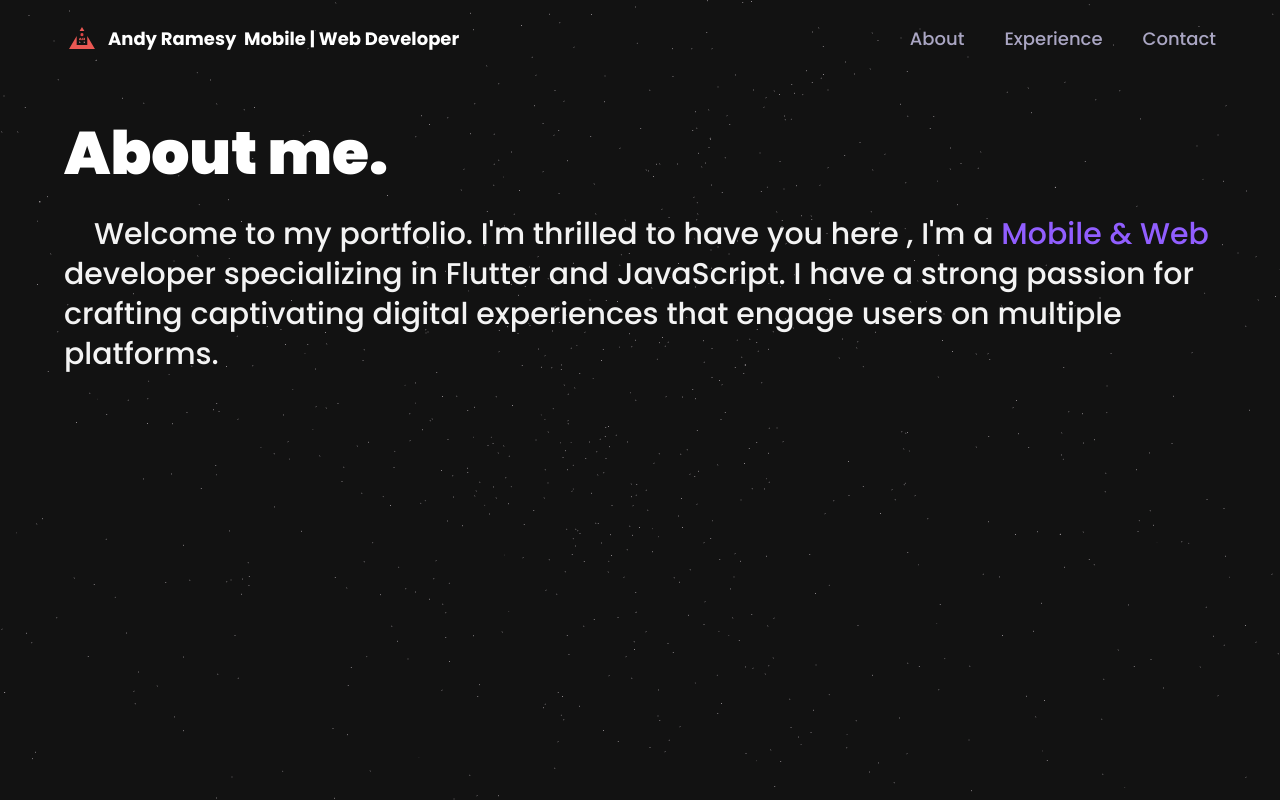
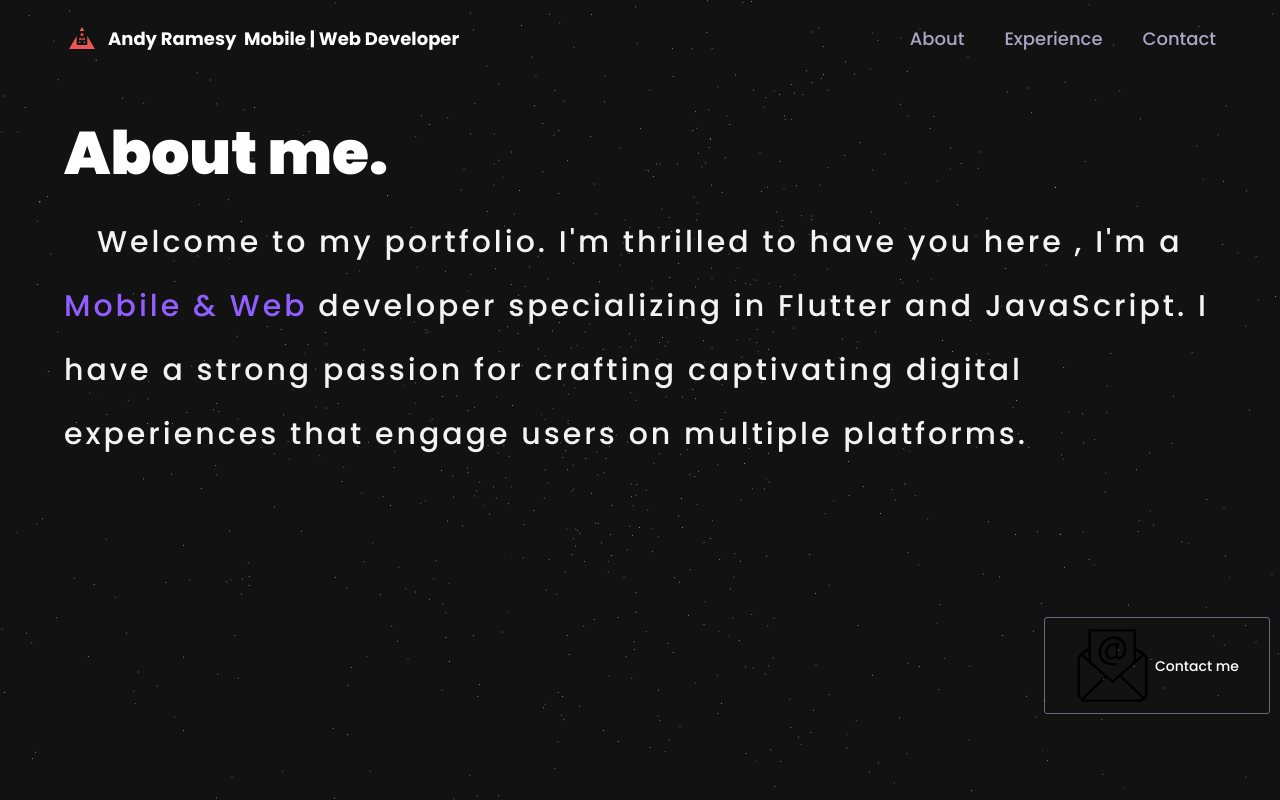
Before and after one commit to andyRamesy/prt, a React (Vite) app: page /about in a window 1280 px wide. Built offline with nearby package versions, Linux system fonts and the light colour scheme.

Commit message:
almost finish

```diff
--- a/src/App.tsx
+++ b/src/App.tsx
@@ -6,22 +6,28 @@ import {
   Navbar,
   StarsCanvas,
 } from "./components";
-
+import { AnimatePresence } from "framer-motion";
 import { BrowserRouter, Route, Routes, useNavigate } from "react-router-dom";
 import "./index.css";
 import Router from "./routes/routes";
 import { useState } from "react";
+import AnimatedLayout from "./components/AnimatedLayout";
 
 const App = () => {
   return (
     <>
       <Navbar />
+      <AnimatePresence>
+        {/*<AnimatedLayout> */}
         <Routes>
           <Route path="/" element={<Welcome />} />
           <Route path="/about" element={<About />} />
           <Route path="/experience" element={<Experience />} />
           <Route path="/contact" element={<Contact />} />
         </Routes>
+        {/* </AnimatedLayout>*/}
+        //{" "}
+      </AnimatePresence>
       <StarsCanvas />
     </>
   );
--- a/src/components/About.tsx
+++ b/src/components/About.tsx
@@ -6,6 +6,8 @@ import { techs } from "../constants";
 import { fadeIn, textVariant } from "../motion";
 import { SectionWrapper } from "../hoc";
 import Skills from "./Skills";
+import { contact } from "../assets/index";
+import { AnimatedLayout, Button } from "./index";
 
 const ServiceCard = ({ index, title, icon, level, name }: any) => {
   return (
@@ -28,23 +30,30 @@ const ServiceCard = ({ index, title, icon, level, name }: any) => {
 
 const About = () => {
   return (
+    <AnimatedLayout>
       <div className="my-[20px]">
         <motion.div variants={textVariant(1)}>
           <h2 className={styles.sectionHeadText}>About me.</h2>
         </motion.div>
         <motion.p
-        className="mt-4 text-secondary text-[17px]  leading-[30px]"
+          className="mt-4 text-secondary text-[17px]  leading-[2.5rem] md:leading-[3rem] lg:leading-[4rem]"
           variants={fadeIn("", "", 0.1, 1)}
         >
-        <span className={`${styles.heroSubText} mt-2 text-white-100`}>
+          <span
+            className={`${styles.heroSubText} mt-2 text-white-100 tracking-widest`}
+          >
             &emsp;Welcome to my portfolio. I'm thrilled to have you here , I'm a
             <span className="text-[#915eff]"> Mobile & Web </span>developer
             specializing in Flutter and JavaScript. I have a strong passion for
-          crafting captivating digital experiences that engage users on multiple
-          platforms.
+            crafting captivating digital experiences that engage users on
+            multiple platforms.
           </span>
         </motion.p>
+        <div className="absolute right-[10px] bottom-[-20vh]">
+          <Button text="Contact me" direction="/contact" imageLink={contact} />
         </div>
+      </div>
+    </AnimatedLayout>
   );
 };
 
--- /dev/null
+++ b/src/components/AnimatedLayout.tsx
@@ -0,0 +1,24 @@
+import React from "react";
+import { motion } from "framer-motion";
+
+const animations = {
+  initial: { opacity: 0, x: 500 },
+  animate: { opacity: 1, x: 0 },
+  exit: { opacity: 0, x: -100 },
+};
+
+const AnimatedLayout = ({ children }: any) => {
+  return (
+    <motion.div
+      variants={animations}
+      initial="initial"
+      animate="animate"
+      exit="exit"
+      transition={{ duration: 1 }}
+    >
+        {children}
+    </motion.div>
+  );
+};
+
+export default AnimatedLayout;
--- /dev/null
+++ b/src/components/Button.tsx
@@ -0,0 +1,22 @@
+import React from "react";
+import { Link } from "react-router-dom";
+
+interface IBtn {
+  imageLink?: string;
+  direction?: string;
+  text: string;
+}
+
+const Button = ({ imageLink, direction,text }: IBtn) => {
+  return (
+    <Link
+      to={`${direction}`}
+      className="flex gap-[5px] w-fit m-auto btn border-[#6c697d] border-solid"
+    >
+      <img src={imageLink} alt="" className="max-w-[75px]" />
+      <span className="sm:text-sm">{text}</span>
+    </Link>
+  );
+};
+
+export default Button;
--- a/src/components/Contact.tsx
+++ b/src/components/Contact.tsx
@@ -3,6 +3,7 @@ import emailjs from "@emailjs/browser";
 import { styles } from "../styles";
 import { React } from "./canvas";
 import { SectionWrapper } from "../hoc";
+import { AnimatedLayout } from "./index";
 
 //template_zuua04a
 //service_y8zh6xx
@@ -25,7 +26,8 @@ const Contact = () => {
   const handleSubmit = (e: any) => {
     e.preventDefault();
     setLoading(true);
-    emailjs.send(
+    emailjs
+      .send(
         "service_y8zh6xx",
         "template_zuua04a",
         {
@@ -36,22 +38,25 @@ const Contact = () => {
           message: form.message,
         },
         "RgIZTG5bdVIMPLmJO"
-    ).then(() => {
-      setLoading(false)
-      alert("thank you")
+      )
+      .then(() => {
+        setLoading(false);
+        alert("thank you");
         setForm({
           name: "",
           email: "",
-        message: ""
+          message: "",
+        });
       })
-    }).catch((error) => {
-      setLoading(false)
-      console.log("error:",error);
-      alert("Error")
-    })
+      .catch((error) => {
+        setLoading(false);
+        console.log("error:", error);
+        alert("Error");
+      });
   };
 
   return (
+    <AnimatedLayout>
       <div className="xl:mt-12 xl:flex-row flex-col-reverse flex gap-10 overflow-hidden">
         <div
           // variants={slideIn("left", "tween", 0.2, 1)}
@@ -109,6 +114,7 @@ const Contact = () => {
           <React />
         </div>
       </div>
+    </AnimatedLayout>
   );
 };
 
--- a/src/components/Experience.tsx
+++ b/src/components/Experience.tsx
@@ -8,6 +8,7 @@ import { styles } from "../styles";
 import { experiences } from "../constants";
 import { SectionWrapper } from "../hoc";
 import { textVariant } from "../utils/motion";
+import { AnimatedLayout } from "./index";
 
 const ExperienceCard = ({ experience }: any) => (
   <VerticalTimelineElement
@@ -48,7 +49,7 @@ const ExperienceCard = ({ experience }: any) => (
 
 const Experience = () => {
   return (
-    <>
+    <AnimatedLayout>
       <motion.div variants={textVariant()}>
         <p className={styles.sectionSubText}>What I have done so far</p>
         <h2 className={styles.sectionHeadText}>XP.</h2>
@@ -60,7 +61,7 @@ const Experience = () => {
           ))}
         </VerticalTimeline>
       </div>
-    </>
+    </AnimatedLayout>
   );
 };
 
--- a/src/components/Welcome.tsx
+++ b/src/components/Welcome.tsx
@@ -2,16 +2,19 @@ import { motion } from "framer-motion";
 import { styles } from "../styles";
 import { ComputersCanvas } from "./canvas";
 import Typewriter from "typewriter-effect";
-import { user,mail,contact,about } from "../assets/index";
-import "./styles/WelcomeStyle.css"
+import { user, mail, contact, about } from "../assets/index";
+import "./styles/WelcomeStyle.css";
 import { Link } from "react-router-dom";
+import Button from "./Button";
+import { AnimatedLayout } from "./index";
+
 const Welcome = () => {
   return (
+    <AnimatedLayout>
       <section className="flex relative w-full h-screen mx-auto">
         <div
           className={`${styles.paddingX} mt-[120px] inset-0 top-[120px] max-w-7xl mx-auto flex flex-col  items-center gap-5`}
         >
-        {/* <div className="h-[200px]"> */}
           <h1 className={`${styles.heroHeadText} text-white h-[200px]`}>
             <Typewriter
               options={{
@@ -22,21 +25,14 @@ const Welcome = () => {
               }}
             />
           </h1>
-        {/* </div> */}
-        <Link to="/about" className="flex gap-[5px] my-[10px] btn">
-          <img src={about} alt="" className="max-w-[75px]"/>
-          Want to know about me
-          {/* <Link  >Contact me</Link> */}
-        </Link>
-        {/* <div className="absolute bottom-[10px]">
-          <img
-            src={user}
-            alt="Me"
-            className="max-w-[400px] h-max-[300px] object-contain"
+          <Button
+            text="Want to know about me"
+            direction="/about"
+            imageLink={about}
           />
-        </div> */}
         </div>
       </section>
+    </AnimatedLayout>
   );
 };
 
--- a/src/components/canvas/Stars.tsx
+++ b/src/components/canvas/Stars.tsx
@@ -34,7 +34,7 @@ const Stars = (props: any) => {
 
 const StarCanvas = () => {
   return (
-    <div className="w-full h-auto absolute inset-0 z-[-1]">
+    <div className="w-full h-auto absolute inset-0 z-[10]">
       <Canvas camera={{ position: [0, 0, 1] }}>
         <Suspense fallback={null}>
           <Stars />
--- a/src/components/index.ts
+++ b/src/components/index.ts
@@ -5,7 +5,12 @@ import About from "./About";
 import Experience from "./Experience";
 import Feedbacks from "./Feedbacks";
 import Contact from "./Contact";
+import AnimatedLayout from "./AnimatedLayout";
+import Button from "./Button";
+
 export {
+  Button,
+  AnimatedLayout,
   Welcome,
   Navbar,
   About,
--- a/src/main.tsx
+++ b/src/main.tsx
@@ -3,9 +3,15 @@ import ReactDOM from "react-dom/client";
 import App from "./App.tsx";
 import "./index.css";
 import { BrowserRouter } from "react-router-dom";
+import AnimatedLayout from "./components/AnimatedLayout";
+import { AnimatePresence } from "framer-motion";
 
 ReactDOM.createRoot(document.getElementById("root") as HTMLElement).render(
   <BrowserRouter>
+    {/* <AnimatePresence>
+        <AnimatedLayout> */}
     <App />
+      {/* </AnimatedLayout>
+      </AnimatePresence> */}
   </BrowserRouter>
 );
--- a/src/styles.ts
+++ b/src/styles.ts
@@ -4,7 +4,7 @@ const styles = {
   padding: "sm:px-16 px-6 sm:py-16 py-10",
 
   heroHeadText:
-    "text-white lg:text-[80px] sm:text-[60px] xs:text-[50px] text-[40px] lg:leading-[98px] mt-2",
+    "text-white lg:text-[80px] sm:text-[60px] xs:text-[50px] text-[40px]  lg:leading-[6rem] md:leading-[4.5rem] leading-[3.5rem] mt-2",
   heroSubText:
     "text-[#dfd9ff] font-medium lg:text-[30px] sm:text-[26px] xs:text-[20px] text-[16px] lg:leading-[40px]",
 
```
Lines whose indentation alone changed are shown as unchanged.
